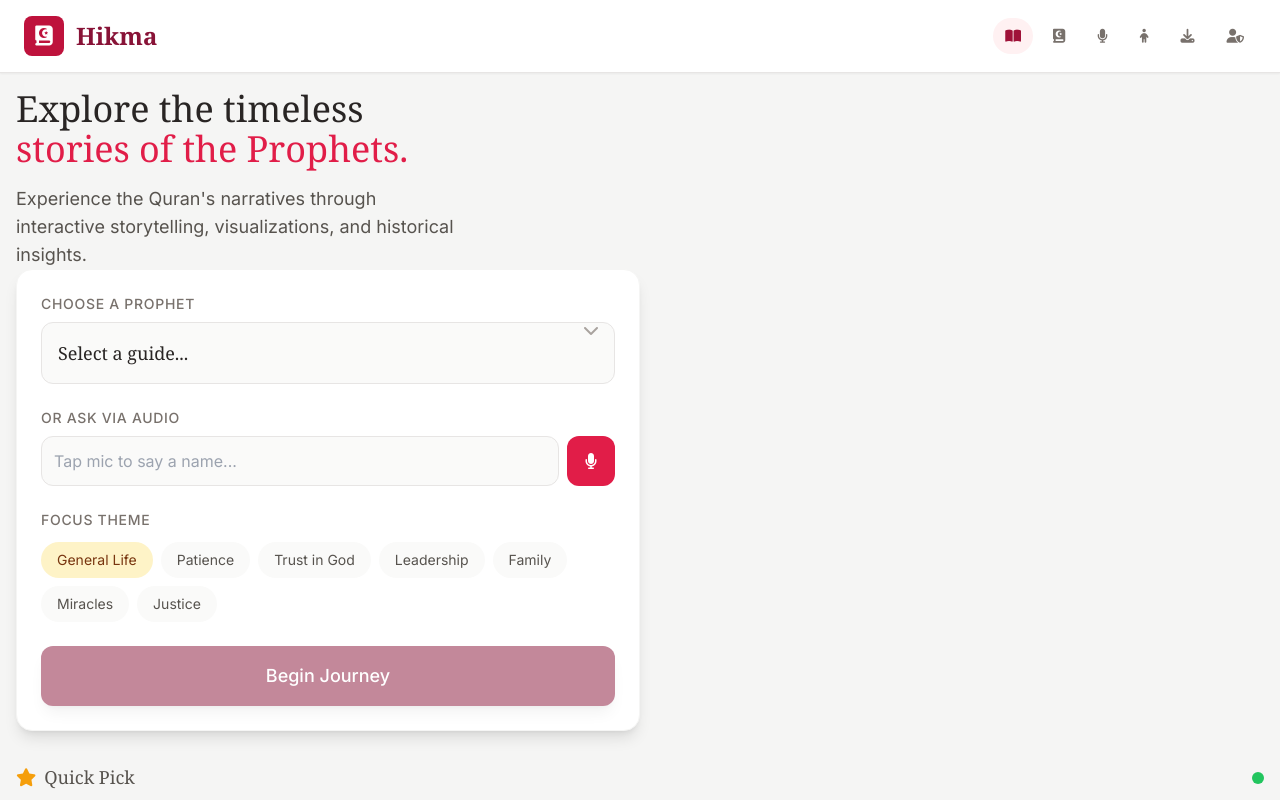
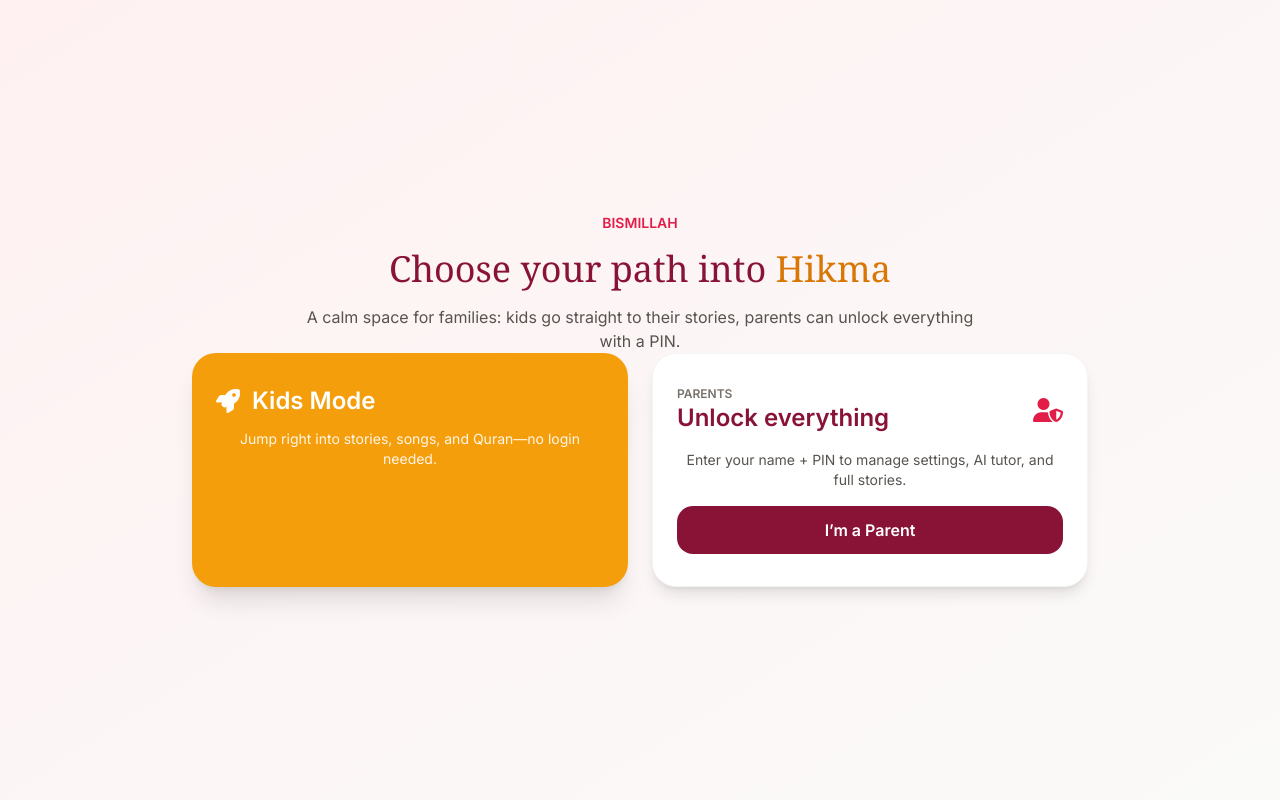
Before and after one commit to Roof-ER21/hikma-quran-storyteller, a React (Vite) app: page / in a window 1280 px wide. Shown: the top 800 px of the page. Built offline with nearby package versions, Linux system fonts and the light colour scheme.

Commit message:
Add welcome gate, kid/parent modes, and remember-me login

```diff
--- a/App.tsx
+++ b/App.tsx
@@ -21,6 +21,7 @@ const TOPICS = [
 
 function App() {
   const [view, setView] = useState<'home' | 'story' | 'live' | 'quran' | 'kids'>('home');
+  const [mode, setMode] = useState<'gate' | 'kid' | 'parent'>('gate');
   const [selectedProphet, setSelectedProphet] = useState<string>("");
   const [selectedTopic, setSelectedTopic] = useState<string>("General Life");
   const [transcribing, setTranscribing] = useState(false);
@@ -29,6 +30,7 @@ function App() {
   const [showMediaGenerator, setShowMediaGenerator] = useState(false);
   const [showParentGate, setShowParentGate] = useState(false);
   const [parentName, setParentName] = useState<string | null>(null);
+  const [parentToken, setParentToken] = useState<string | null>(null);
 
   // Check for admin mode via URL query parameter
   useEffect(() => {
@@ -40,16 +42,24 @@ function App() {
     const storedName = localStorage.getItem('hikma_parent_name');
     if (storedToken && storedName) {
       setParentName(storedName);
+      setParentToken(storedToken);
+      setMode('parent');
     }
   }, []);
 
-  const handleParentAuthed = (token: string, name: string) => {
-    localStorage.setItem('hikma_parent_token', token);
-    localStorage.setItem('hikma_parent_name', name);
+  const handleParentAuthed = (token: string, name: string, remember: boolean) => {
+    if (remember) {
+      localStorage.setItem('hikma_parent_token', token);
+      localStorage.setItem('hikma_parent_name', name);
+    }
     setParentName(name);
+    setParentToken(token);
+    setMode('parent');
+    setView('home');
   };
 
   const handleStartStory = () => {
+    if (mode === 'kid') return; // locked for kids
     if (selectedProphet) setView('story');
   };
 
@@ -83,6 +93,74 @@ function App() {
     }
   };
 
+  const enterKids = () => {
+    setMode('kid');
+    setView('kids');
+  };
+
+  const isLocked = (target: typeof view) => {
+    if (mode === 'kid' && target !== 'kids' && target !== 'quran') {
+      return true;
+    }
+    return false;
+  };
+
+  const renderGate = () => (
+    <div className="min-h-screen bg-gradient-to-br from-rose-50 via-amber-50 to-stone-50 flex flex-col items-center justify-center p-6">
+      <div className="max-w-4xl w-full text-center space-y-10">
+        <div className="space-y-4">
+          <p className="text-sm uppercase tracking-[0.3em] text-rose-600 font-semibold">Bismillah</p>
+          <h1 className="text-4xl md:text-5xl font-serif text-rose-900 leading-tight">
+            Choose your path into <span className="text-amber-600">Hikma</span>
+          </h1>
+          <p className="text-stone-600 max-w-2xl mx-auto">
+            A calm space for families: kids go straight to their stories, parents can unlock everything with a PIN.
+          </p>
+        </div>
+        <div className="grid md:grid-cols-2 gap-6">
+          <button
+            onClick={enterKids}
+            className="rounded-3xl bg-amber-500 text-white py-8 px-6 shadow-xl hover:shadow-2xl hover:scale-[1.01] transition-all flex flex-col gap-3"
+          >
+            <div className="flex items-center justify-center gap-3 text-2xl font-bold">
+              <i className="fas fa-rocket"></i> Kids Mode
+            </div>
+            <p className="text-sm text-white/90">Jump right into stories, songs, and Quran—no login needed.</p>
+          </button>
+          <div className="rounded-3xl bg-white border border-stone-100 py-8 px-6 shadow-lg flex flex-col gap-4">
+            <div className="flex items-center justify-between">
+              <div className="text-left">
+                <p className="text-xs uppercase text-stone-500 font-semibold">Parents</p>
+                <p className="text-2xl font-bold text-rose-900">Unlock everything</p>
+              </div>
+              <i className="fas fa-user-shield text-rose-600 text-2xl"></i>
+            </div>
+            <p className="text-sm text-stone-600">Enter your name + PIN to manage settings, AI tutor, and full stories.</p>
+            <button
+              onClick={() => setShowParentGate(true)}
+              className="w-full rounded-2xl bg-rose-900 text-white py-3 font-semibold hover:bg-rose-800 transition-colors"
+            >
+              I’m a Parent
+            </button>
+          </div>
+        </div>
+      </div>
+    </div>
+  );
+
+  if (mode === 'gate') {
+    return (
+      <>
+        {renderGate()}
+        <ParentGate
+          isOpen={showParentGate}
+          onClose={() => setShowParentGate(false)}
+          onAuthed={handleParentAuthed}
+        />
+      </>
+    );
+  }
+
   return (
     <div className="min-h-screen bg-stone-100 flex flex-col text-stone-800">
       {/* PWA Components */}
@@ -108,8 +186,9 @@ function App() {
         </div>
         <div className="flex gap-2 md:gap-4 text-sm font-medium overflow-x-auto items-center">
             <button
-                onClick={() => setView('home')}
-                className={`px-3 md:px-4 py-2 rounded-full transition-colors whitespace-nowrap ${view === 'home' || view === 'story' ? 'bg-rose-50 text-rose-800' : 'text-stone-500 hover:text-rose-700'}`}
+                onClick={() => !isLocked('home') && setView('home')}
+                disabled={isLocked('home')}
+                className={`px-3 md:px-4 py-2 rounded-full transition-colors whitespace-nowrap ${view === 'home' || view === 'story' ? 'bg-rose-50 text-rose-800' : 'text-stone-500 hover:text-rose-700'} ${isLocked('home') ? 'opacity-40 cursor-not-allowed' : ''}`}
             >
                 <i className="fas fa-book-open md:mr-2"></i>
                 <span className="hidden md:inline">Stories</span>
@@ -122,8 +201,9 @@ function App() {
                 <span className="hidden md:inline">The Quran</span>
             </button>
             <button
-                onClick={() => setView('live')}
-                className={`px-3 md:px-4 py-2 rounded-full transition-colors whitespace-nowrap ${view === 'live' ? 'bg-rose-50 text-rose-800' : 'text-stone-500 hover:text-rose-700'}`}
+                onClick={() => !isLocked('live') && setView('live')}
+                disabled={isLocked('live')}
+                className={`px-3 md:px-4 py-2 rounded-full transition-colors whitespace-nowrap ${view === 'live' ? 'bg-rose-50 text-rose-800' : 'text-stone-500 hover:text-rose-700'} ${isLocked('live') ? 'opacity-40 cursor-not-allowed' : ''}`}
             >
                 <i className="fas fa-microphone md:mr-2"></i>
                 <span className="hidden md:inline">AI Tutor</span>
@@ -155,8 +235,8 @@ function App() {
 
       {/* Main Content */}
       <main className="flex-1 p-4 md:p-8 max-w-7xl mx-auto w-full">
-        {view === 'home' && (
-          <div className="grid md:grid-cols-2 gap-12 items-center h-full animate-in fade-in duration-500">
+        {view === 'home' && mode !== 'kid' && (
+            <div className="grid md:grid-cols-2 gap-12 items-center h-full animate-in fade-in duration-500">
             <div className="space-y-8">
               <div className="space-y-4">
                 <h2 className="text-4xl md:text-5xl font-serif text-rose-950 leading-tight">
--- a/components/ParentGate.tsx
+++ b/components/ParentGate.tsx
@@ -5,7 +5,7 @@ type Mode = 'login' | 'signup';
 interface ParentGateProps {
   isOpen: boolean;
   onClose: () => void;
-  onAuthed: (token: string, parentName: string) => void;
+  onAuthed: (token: string, parentName: string, remember: boolean) => void;
 }
 
 const ParentGate: React.FC<ParentGateProps> = ({ isOpen, onClose, onAuthed }) => {
@@ -14,6 +14,7 @@ const ParentGate: React.FC<ParentGateProps> = ({ isOpen, onClose, onAuthed }) =>
   const [pin, setPin] = useState('');
   const [loading, setLoading] = useState(false);
   const [error, setError] = useState<string | null>(null);
+  const [remember, setRemember] = useState(true);
 
   if (!isOpen) return null;
 
@@ -28,7 +29,7 @@ const ParentGate: React.FC<ParentGateProps> = ({ isOpen, onClose, onAuthed }) =>
       });
       const data = await res.json();
       if (!res.ok) throw new Error(data?.error || 'Failed');
-      onAuthed(data.token, data.parent?.name || name);
+      onAuthed(data.token, data.parent?.name || name, remember);
       onClose();
     } catch (e: any) {
       setError(e.message || 'Failed');
@@ -70,6 +71,16 @@ const ParentGate: React.FC<ParentGateProps> = ({ isOpen, onClose, onAuthed }) =>
           />
         </div>
 
+        <label className="flex items-center gap-2 text-sm text-stone-600">
+          <input
+            type="checkbox"
+            checked={remember}
+            onChange={(e) => setRemember(e.target.checked)}
+            className="w-4 h-4 text-rose-600 rounded border-stone-300"
+          />
+          Remember me on this device
+        </label>
+
         {error && <div className="text-sm text-red-600 bg-red-50 border border-red-100 rounded-xl px-3 py-2">{error}</div>}
 
         <div className="flex items-center justify-between gap-3">
```
